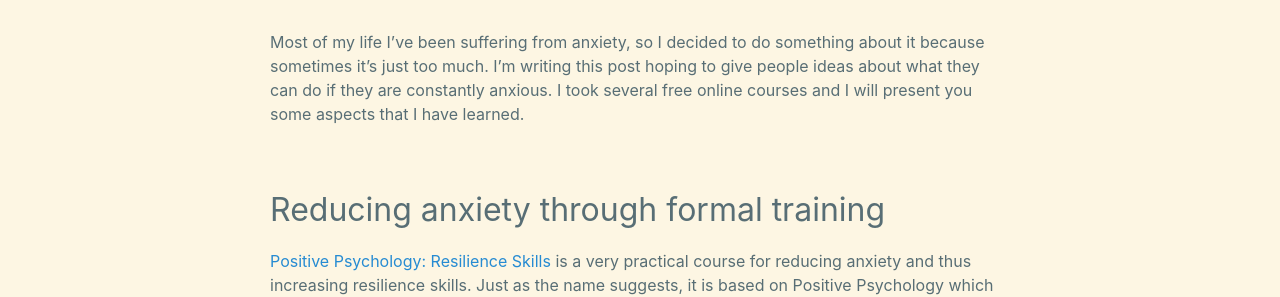
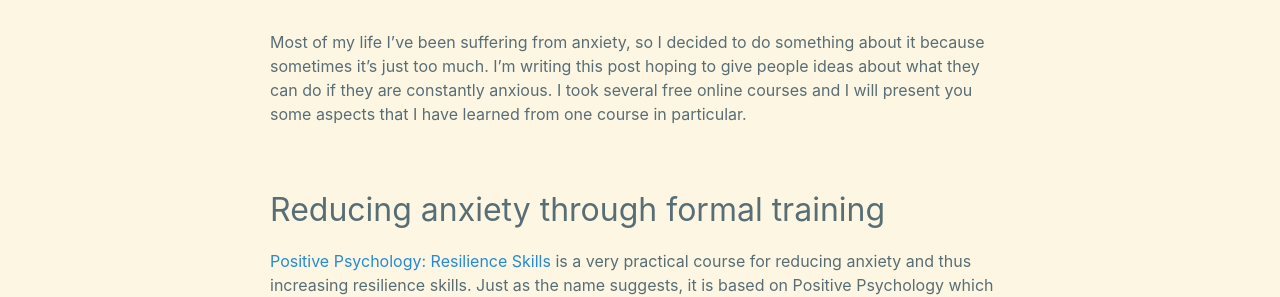
Before and after one commit to joyous-elf/my-blog, a Jekyll site: the page built from _posts/2021-05-10-ways-to-manage-anxiety-better-formal-training.md, in a window 1280 px wide. Shown: the part 225-522 px from the top of the page. Built offline with Jekyll 4.4.1, drawn with Linux system fonts in a browser that asks for light colours.

Commit message:
edit first paragraph

```diff
--- a/_posts/2021-05-10-ways-to-manage-anxiety-better-formal-training.md
+++ b/_posts/2021-05-10-ways-to-manage-anxiety-better-formal-training.md
@@ -4,7 +4,7 @@
 author: Joyous Elf
 category: Personal Experiences
 ---
-Most of my life I've been suffering from anxiety, so I decided to do something about it because sometimes it's just too much. I'm writing this post hoping to give people ideas about what they can do if they are constantly anxious. I took several free online courses and I will present you some aspects that I have learned.
+Most of my life I've been suffering from anxiety, so I decided to do something about it because sometimes it's just too much. I'm writing this post hoping to give people ideas about what they can do if they are constantly anxious. I took several free online courses and I will present you some aspects that I have learned from one course in particular.
 
 ## Reducing anxiety through formal training
 
```
